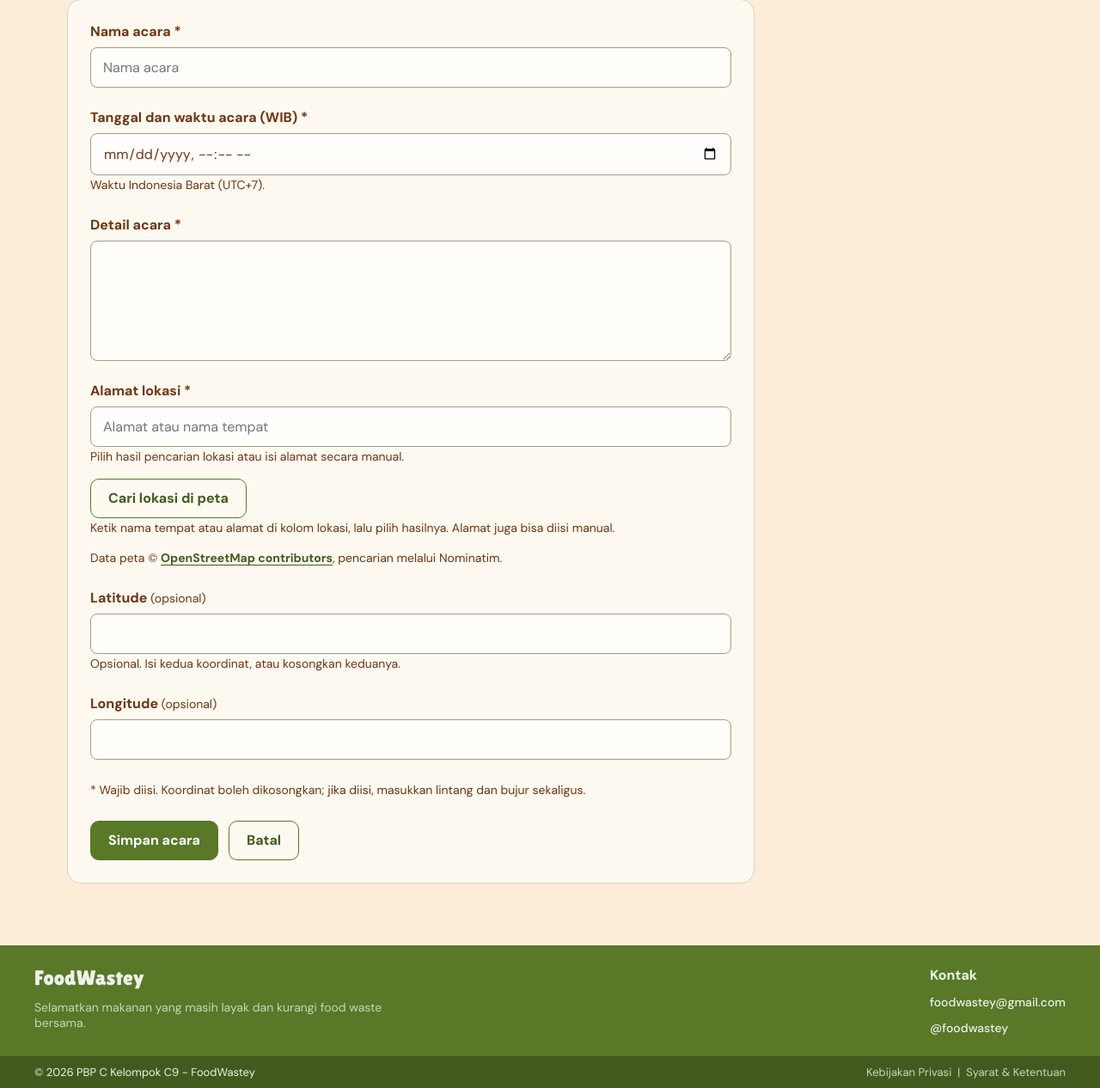
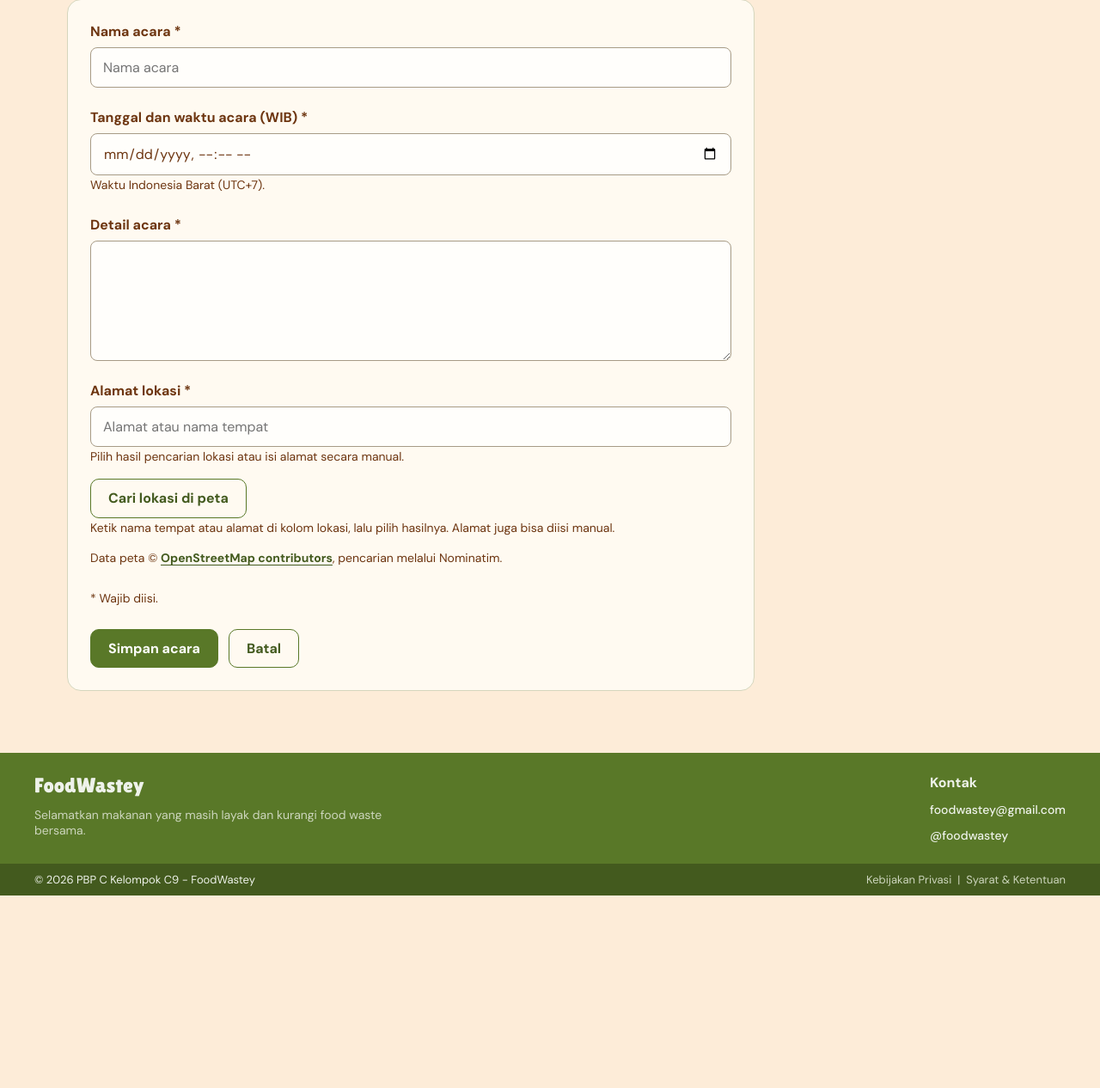
Before and after one commit to pbp-kelompok-c9/foodwaste, a Django app: template templates/event_management/form.html in a window 1280 px wide. Shown: the part 307-1573 px from the top of the page at 86% size. After the commit the page ends 1349 px from the top, so only its background shows below. Run offline with Django 5.2, Linux system fonts and the light colour scheme; tables that the repository leaves empty hold one stand-in row (values such as "Sample post"); the template is opened without the code that fills it: values that come from a table or form of the project are taken from there, most other values are stand-ins (such as "Sample title", 1, 10 or a date in 2020).

Commit message:
Hide map coordinates from Event form

```diff
--- a/event_management/forms.py
+++ b/event_management/forms.py
@@ -27,18 +27,15 @@ class EventForm(forms.ModelForm):
             "name": "Nama acara",
             "description": "Detail acara",
             "location": "Alamat lokasi",
-            "latitude": "Latitude",
-            "longitude": "Longitude",
         }
         widgets = {
             "name": forms.TextInput(attrs={"placeholder": "Nama acara", "maxlength": 200}),
             "description": forms.Textarea(attrs={"rows": 5}),
             "location": forms.TextInput(attrs={"placeholder": "Alamat atau nama tempat"}),
-            "latitude": forms.NumberInput(attrs={"step": "0.000001", "min": -90, "max": 90}),
-            "longitude": forms.NumberInput(attrs={"step": "0.000001", "min": -180, "max": 180}),
+            "latitude": forms.HiddenInput(),
+            "longitude": forms.HiddenInput(),
         }
         help_texts = {
             "event_date": "Waktu Indonesia Barat (UTC+7).",
             "location": "Pilih hasil pencarian lokasi atau isi alamat secara manual.",
-            "latitude": "Opsional. Isi kedua koordinat, atau kosongkan keduanya.",
         }
--- a/event_management/models.py
+++ b/event_management/models.py
@@ -59,7 +59,7 @@ class Event(models.Model):
     def clean(self):
         super().clean()
         if (self.latitude is None) != (self.longitude is None):
-            raise ValidationError("Isi latitude dan longitude bersama, atau kosongkan keduanya.")
+            raise ValidationError("Lokasi peta belum lengkap. Pilih lokasi lagi atau ketik ulang alamat.")
 
     def __str__(self):
         return self.name
--- a/static/js/events.js
+++ b/static/js/events.js
@@ -26,7 +26,7 @@
         latitude.value = "";
         longitude.value = "";
         status.textContent = hadCoordinates
-            ? "Alamat diubah. Pilih lokasi lagi atau isi koordinat yang sesuai secara manual."
+            ? "Alamat diubah. Pilih lokasi lagi untuk memperbarui titik di peta."
             : "";
     });
 
@@ -82,14 +82,14 @@
                     latitude.value = lat.toFixed(6);
                     longitude.value = lon.toFixed(6);
                     results.replaceChildren();
-                    status.textContent = "Lokasi dipilih. Alamat dan koordinat sudah terisi.";
+                    status.textContent = "Lokasi dipilih.";
                     address.focus();
                 });
                 item.append(choice);
                 results.append(item);
             });
             status.textContent = results.children.length
-                ? "Pilih lokasi yang sesuai untuk mengisi alamat dan koordinat."
+                ? "Pilih lokasi yang sesuai."
                 : "Lokasi tidak ditemukan. Coba alamat lain atau isi alamat manual.";
         } catch (error) {
             if (activeSearch !== currentSearch) return;
--- a/templates/event_management/form.html
+++ b/templates/event_management/form.html
@@ -8,10 +8,14 @@
 </header>
 <form class="event-form event-panel" method="post">
     {% csrf_token %}
+    {% for hidden in form.hidden_fields %}{{ hidden }}{% endfor %}
     {% if form.errors %}
     <div class="events-form-alert" role="alert"><p>Periksa kembali kolom yang ditandai.</p>{{ form.non_field_errors }}</div>
+    {% if form.latitude.errors or form.longitude.errors %}
+    <p class="events-form-alert" role="alert">Lokasi peta belum valid. Ketik ulang alamat atau pilih hasil pencarian lokasi lagi.</p>
     {% endif %}
-    {% for field in form %}
+    {% endif %}
+    {% for field in form.visible_fields %}
     <div class="event-field{% if field.errors %} event-field--invalid{% endif %}">
         <label for="{{ field.id_for_label }}">{{ field.label }}{% if field.field.required %} <span aria-hidden="true">*</span>{% else %} <span class="event-field-optional">(opsional)</span>{% endif %}</label>
         {{ field }}
@@ -31,7 +35,7 @@
         {% endif %}
     </div>
     {% endfor %}
-    <p class="event-field-help">* Wajib diisi. Koordinat boleh dikosongkan; jika diisi, masukkan lintang dan bujur sekaligus.</p>
+    <p class="event-field-help">* Wajib diisi.</p>
     <div class="events-actions">
         <button class="events-button" type="submit">Simpan acara</button>
         {% if event %}<a class="events-button events-button--secondary" href="{% url 'event_management:detail' event.id %}">Batal</a>{% else %}<a class="events-button events-button--secondary" href="{% url 'event_management:main' %}">Batal</a>{% endif %}
```
Also changed, not shown: docs/event-management.md (+5 -3 lines).
